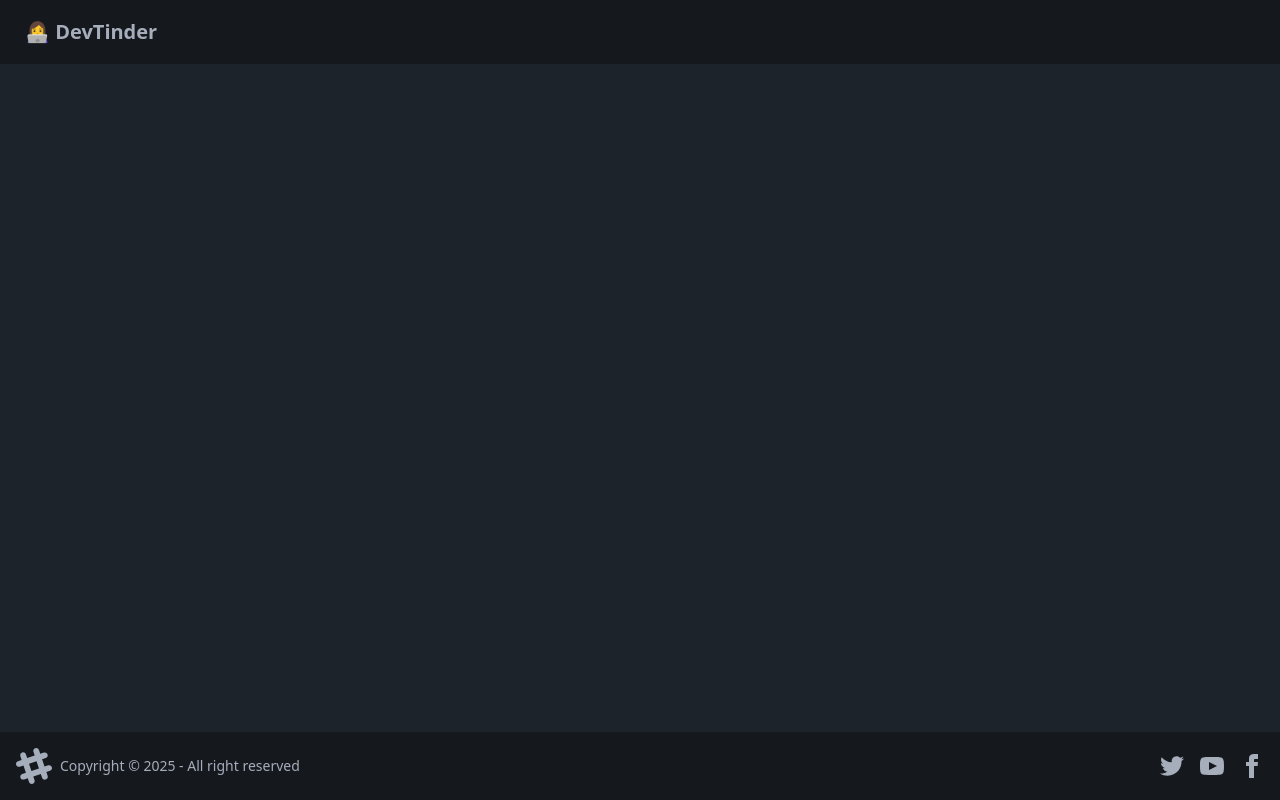
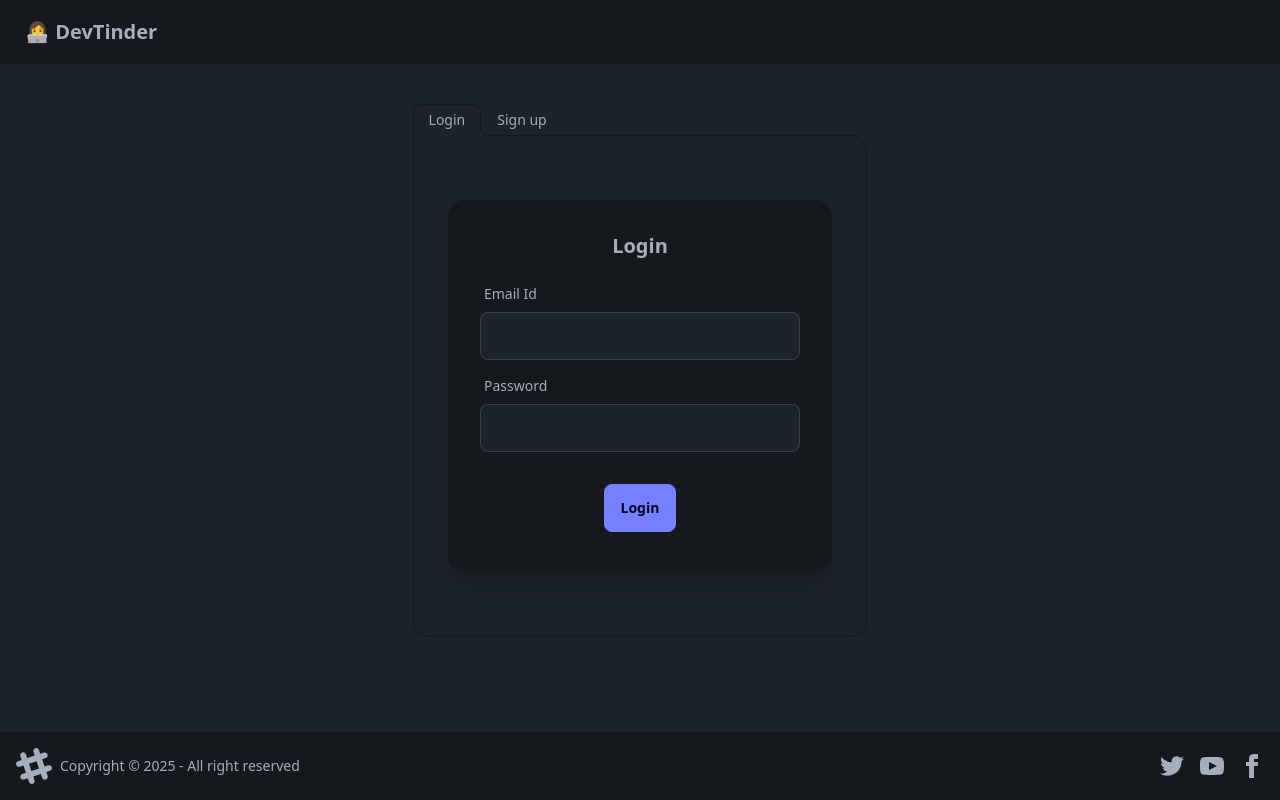
Before and after one commit to ananthkini/devtinder-web, a React (Vite) app: page / in a window 1280 px wide. Built offline with nearby package versions, Linux system fonts and the light colour scheme; no server answers.

Commit message:
Minor changes in URL

```diff
--- a/src/App.jsx
+++ b/src/App.jsx
@@ -18,8 +18,9 @@ function App() {
         <BrowserRouter basename="/">
           <Routes>
             <Route path="/" element={<Body />}>
+              <Route path="/" element={<LoginContainer />}></Route>
+              <Route path="/login" element={<LoginContainer />}></Route>
               <Route path="/feed" element={<Feed />}></Route>
-              <Route path="/login" element={<LoginContainer />}></Route>
 
               <Route path="/profile" element={<Profile />}></Route>
               <Route path="/connections" element={<Connections />}></Route>
--- a/src/components/Feed.jsx
+++ b/src/components/Feed.jsx
@@ -12,7 +12,7 @@ function Feed() {
   const dispatch = useDispatch();
 
   const getFeed = async () => {
-    if (feedData) return;
+    if (!feedData) {
       try {
         const res = await axios.get(
           BASE_URL + "/user/feed",
@@ -21,17 +21,19 @@ function Feed() {
         );
 
         dispatch(addFeed(res?.data?.data));
+        console.log('added',feedData);
       } catch (err) {
         console.log(err);
       }
+    } else dispatch(addFeed(feedData));
   };
 
   useEffect(() => {
     getFeed();
+
   }, []);
 
-  if (!feedData)
-    return;
+  if (!feedData) return;
 
   if (feedData.length <= 0) {
     return <NotifyBar message={"No person found"} />;
--- a/src/components/Login.jsx
+++ b/src/components/Login.jsx
@@ -6,8 +6,8 @@ import { Link, useNavigate } from "react-router-dom";
 import { BASE_URL } from "../utils/constants";
 
 function Login() {
-  const [emailId, setEmailId] = useState("elon@gmail.com");
-  const [password, setPassword] = useState("Elon@123");
+  const [emailId, setEmailId] = useState("");
+  const [password, setPassword] = useState("");
   const [errorMsg, setErrorMsg] = useState("");
   const dispatch = useDispatch();
   const navigate = useNavigate();
--- a/src/components/Navbar.jsx
+++ b/src/components/Navbar.jsx
@@ -32,9 +32,6 @@ function Navbar() {
     }
   };
 
-  useEffect(() => {
-
-  }, []);
 
   return (
     <>
```
Lines whose indentation alone changed are shown as unchanged.
